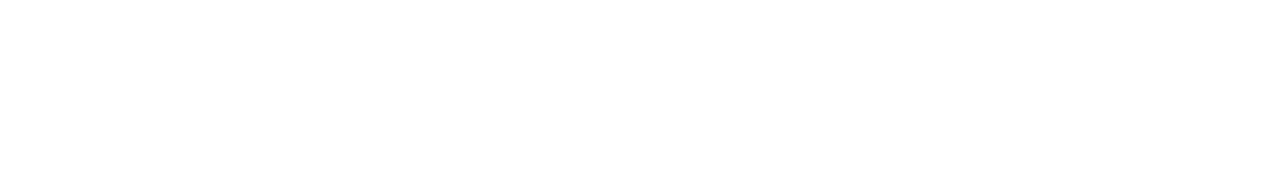
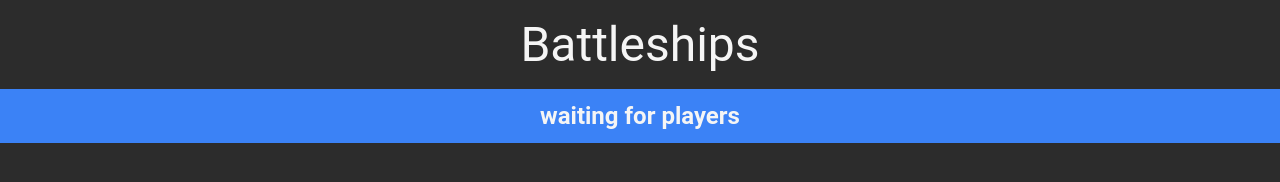
Before and after one commit to ShadowDevKat/odin-battleship, a website built with webpack: page src/main.html in a window 1280 px wide. Built offline with nearby package versions, Linux system fonts and the light colour scheme.

Commit message:
Added game controller, render helper

```diff
--- /dev/null
+++ b/src/display/game.js
@@ -0,0 +1,20 @@
+import { Player } from "../modules/player.js"
+
+export class Game {
+    constructor() {
+        this.UI = {
+            game_state: document.querySelector("#game-status"),
+        };
+
+        this.humanPlayer = new Player();
+        this.computerPlayer = new Player("computer", true);
+
+        this.test();
+    }
+
+    test() {
+        this.humanPlayer.placeShipsRandomly();
+        this.computerPlayer.placeShipsRandomly();
+        this.UI.game_state.innerText = "waiting for players";
+    }
+}
--- a/src/index.js
+++ b/src/index.js
@@ -1 +1,4 @@
 import "./styles.css";
+import { Game } from "./display/game.js";
+
+const game = new Game();
--- a/src/main.html
+++ b/src/main.html
@@ -1,14 +1,15 @@
 <!DOCTYPE html>
 <html lang="en">
+  <head>
+    <meta charset="UTF-8"/>
+    <meta name="viewport" content="width=device-width, initial-scale=1.0" />
+    <title>Battleships</title>
+  </head>
 
-<head>
-    <meta charset="UTF-8">
-    <meta name="viewport" content="width=device-width, initial-scale=1.0">
-    <title>Document</title>
-</head>
-
-<body>
-
-</body>
-
+  <body>
+    <div id="content">
+      <div class="main-heading">Battleships</div>
+      <div id="game-status">Current game state</div>
+    </div>
+  </body>
 </html>
--- a/src/styles.css
+++ b/src/styles.css
@@ -1,5 +1,45 @@
 * {
-    margin: 0;
-    padding: 0;
-    box-sizing: border-box;
+  margin: 0;
+  padding: 0;
+  box-sizing: border-box;
 }
+
+:root {
+  /* Core Palette */
+  --color-surface: #2c2c2c;
+  --color-text: #f5f5f5;
+  --color-text-muted: #b0b0b0;
+  --color-primary: #3b82f6;
+  --color-primary-dark: #2563eb;
+
+  font-family: Roboto, sans-serif;
+  color: var(--color-text);
+}
+
+body {
+  height: 100dvh;
+  overflow: hidden;
+  background: var(--color-surface);
+}
+
+#content {
+  height: 100%;
+  display: flex;
+  flex-direction: column;
+}
+
+.main-heading {
+  font-size: 3rem;
+  display: flex;
+  justify-content: center;
+  padding: 1rem;
+}
+
+#game-status {
+  font-size: 1.5rem;
+  font-weight: 600;
+  display: flex;
+  justify-content: center;
+  padding: 0.8rem;
+  background-color: var(--color-primary);
+}
```
Also changed, not shown: src/display/render.js (added).
